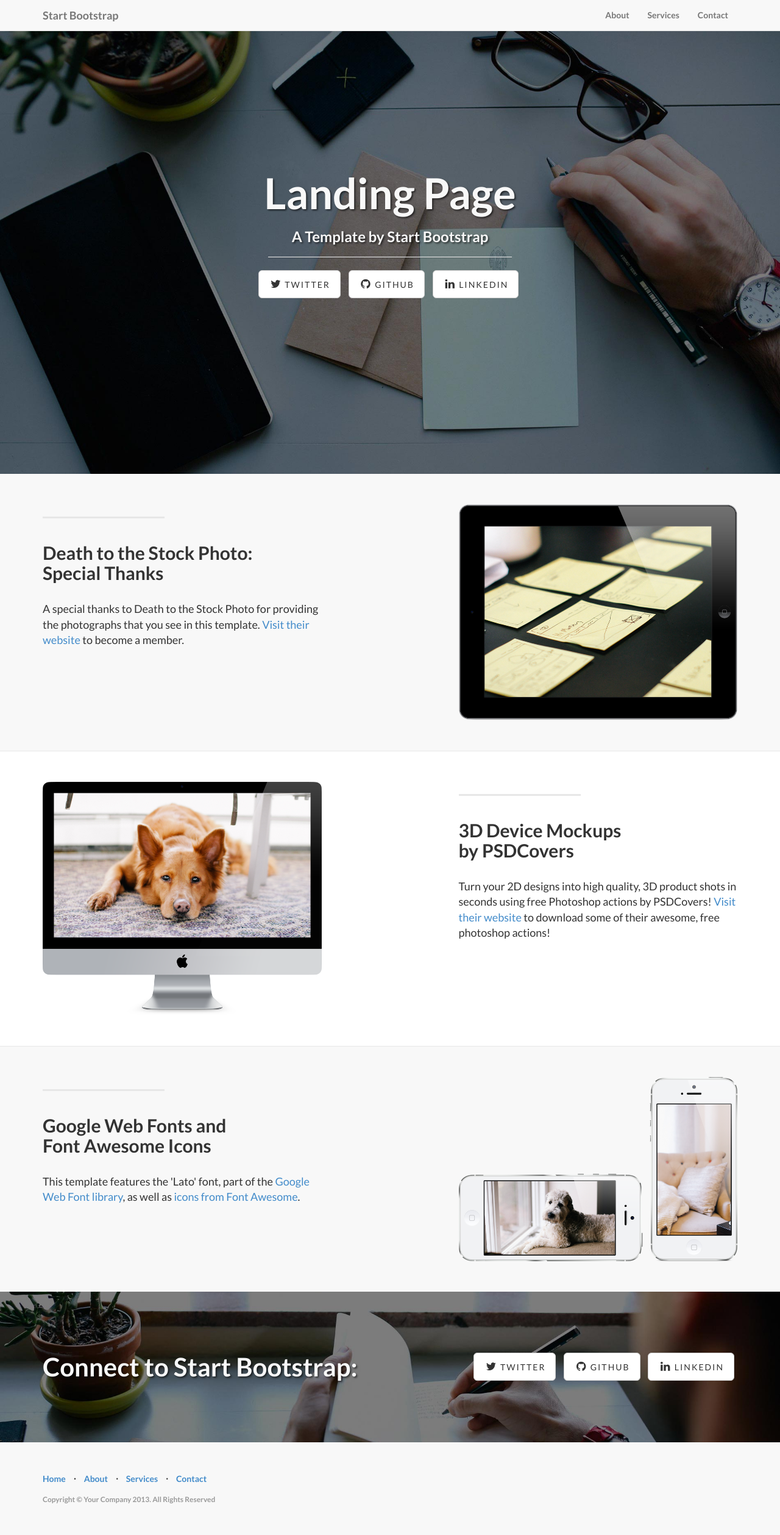
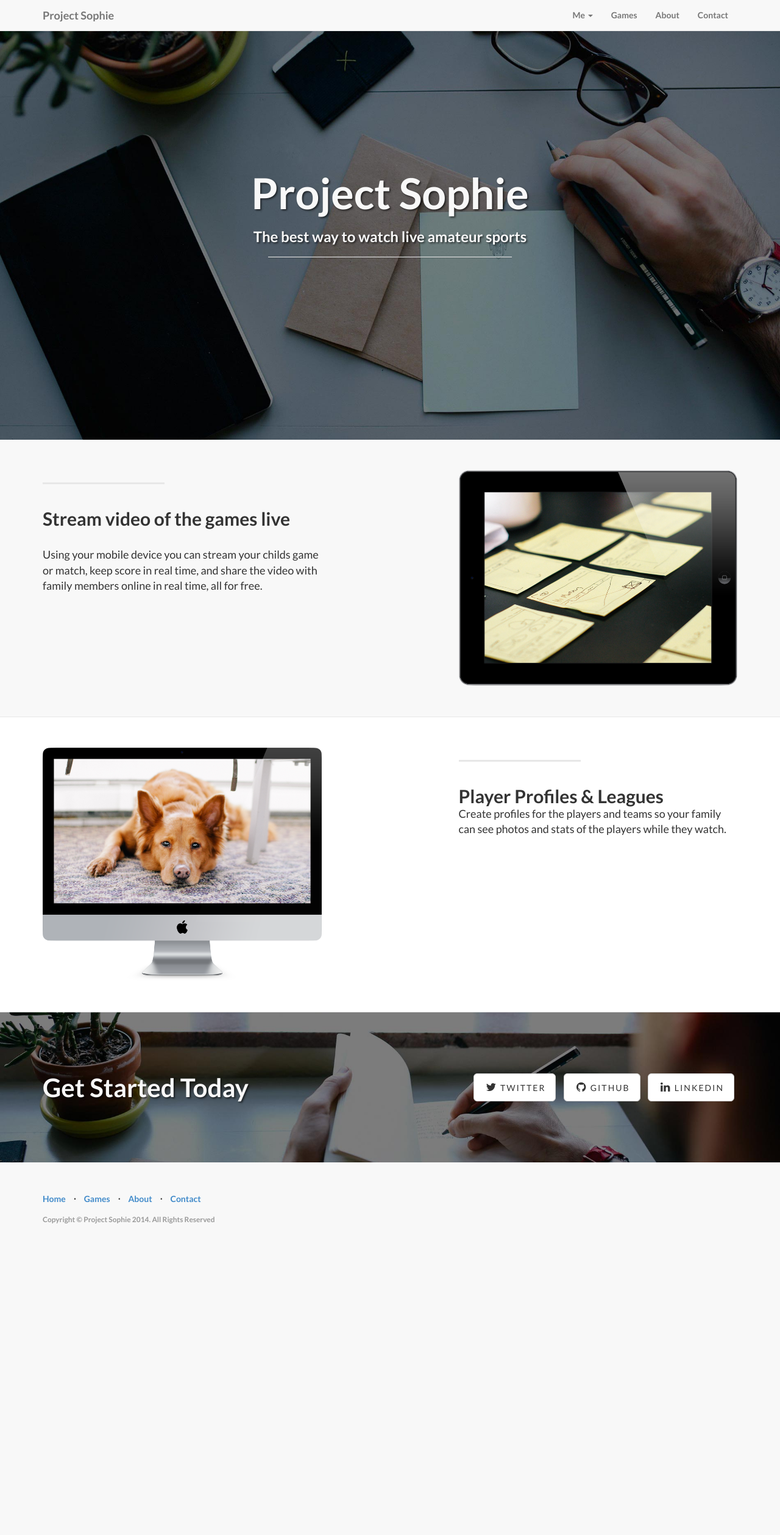
Before and after one commit to lmcdonough/My-Django-Soundcloud, a Django app: a page that uses myfirstapp1/templates/base.html in a window 1280 px wide. Shown: the whole page at 61% size. After the commit the page ends 2006 px from the top, so only its background shows below. Run offline with Django 3.2, Linux system fonts and the light colour scheme; parts of the project's set-up code (start-up, migrations or seed data) failed here and were passed over; some libraries are stand-ins or nearby versions.

Commit message:
created games main page and basic selected game page

```diff
--- a/myfirstapp1/templates/base.html
+++ b/myfirstapp1/templates/base.html
@@ -7,7 +7,7 @@
     <meta name="description" content="">
     <meta name="author" content="">
 
-    <title>Landing Page Template for Bootstrap</title>
+    <title>Project Sophie</title>
 
     <!-- Bootstrap core CSS -->
     <link href="{% static 'css/bootstrap.css' %}" rel="stylesheet">
@@ -32,17 +32,24 @@
                     <span class="icon-bar"></span>
                     <span class="icon-bar"></span>
                 </button>
-                <a class="navbar-brand" href="http://startbootstrap.com">Start Bootstrap</a>
+                <a class="navbar-brand" href="{% url 'home' %}">Project Sophie</a>
             </div>
 
             <!-- Collect the nav links, forms, and other content for toggling -->
             <div class="collapse navbar-collapse navbar-right navbar-ex1-collapse">
                 <ul class="nav navbar-nav">
-                    <li><a href="#about">About</a>
+                    <li><a href="#" class='dropdown-toggle' data-toggle='dropdown'>Me <b class='caret'></b></a>
+						<ul class='dropdown-menu'>
+							<li><a href='#'>My Profile</a></li>
+							<li><a href='#'>My Games</a></li>
+							<li><a href='#'>My Teams</a></li>
+						</ul>
                     </li>
-                    <li><a href="#services">Services</a>
+                    <li><a href="{% url 'games' %}">Games</a>
                     </li>
-                    <li><a href="#contact">Contact</a>
+                    <li><a href="#About">About</a>
+                    </li>
+                    <li><a href="#Contact">Contact</a>
                     </li>
                 </ul>
             </div>
@@ -60,19 +67,19 @@
             <div class="row">
                 <div class="col-lg-12">
                     <ul class="list-inline">
-                        <li><a href="#home">Home</a>
+                        <li><a href="{% url 'home' %}">Home</a>
+                        </li>
+                        <li class="footer-menu-divider">&sdot;</li>
+                        <li><a href="{% url 'games' %}">Games</a>
                         </li>
                         <li class="footer-menu-divider">&sdot;</li>
                         <li><a href="#about">About</a>
                         </li>
                         <li class="footer-menu-divider">&sdot;</li>
-                        <li><a href="#services">Services</a>
-                        </li>
-                        <li class="footer-menu-divider">&sdot;</li>
                         <li><a href="#contact">Contact</a>
                         </li>
                     </ul>
-                    <p class="copyright text-muted small">Copyright &copy; Your Company 2013. All Rights Reserved</p>
+                    <p class="copyright text-muted small">Copyright &copy; Project Sophie 2014. All Rights Reserved</p>
                 </div>
             </div>
         </div>
--- a/myfirstapp1/templates/index.html
+++ b/myfirstapp1/templates/index.html
@@ -10,17 +10,17 @@
             <div class="row">
                 <div class="col-lg-12">
                     <div class="intro-message">
-                        <h1>Landing Page</h1>
-                        <h3>A Template by Start Bootstrap</h3>
+                        <h1>Project Sophie</h1>
+                        <h3>The best way to watch live amateur sports</h3>
                         <hr class="intro-divider">
-                        <ul class="list-inline intro-social-buttons">
+                       <!-- <ul class="list-inline intro-social-buttons">
                             <li><a href="https://twitter.com/SBootstrap" class="btn btn-default btn-lg"><i class="fa fa-twitter fa-fw"></i> <span class="network-name">Twitter</span></a>
                             </li>
                             <li><a href="https://github.com/IronSummitMedia/startbootstrap" class="btn btn-default btn-lg"><i class="fa fa-github fa-fw"></i> <span class="network-name">Github</span></a>
                             </li>
                             <li><a href="#" class="btn btn-default btn-lg"><i class="fa fa-linkedin fa-fw"></i> <span class="network-name">Linkedin</span></a>
                             </li>
-                        </ul>
+                        </ul>-->
                     </div>
                 </div>
             </div>
@@ -39,9 +39,9 @@
                 <div class="col-lg-5 col-sm-6">
                     <hr class="section-heading-spacer">
                     <div class="clearfix"></div>
-                    <h2 class="section-heading">Death to the Stock Photo:
-                        <br>Special Thanks</h2>
-                    <p class="lead">A special thanks to Death to the Stock Photo for providing the photographs that you see in this template. <a target="_blank" href="http://join.deathtothestockphoto.com/">Visit their website</a> to become a member.</p>
+                    <h2 class="section-heading">Stream video of the games live</h2>
+                    <p class="lead">Using your mobile device you can stream your childs game or match, keep score in real time, and share the video with family members
+					online in real time, all for free.</p>
                 </div>
                 <div class="col-lg-5 col-lg-offset-2 col-sm-6">
                     <img class="img-responsive" src="{% static 'img/ipad.png' %}" alt="">
@@ -62,9 +62,9 @@
                 <div class="col-lg-5 col-lg-offset-1 col-sm-push-6  col-sm-6">
                     <hr class="section-heading-spacer">
                     <div class="clearfix"></div>
-                    <h2 class="section-heading">3D Device Mockups
-                        <br>by PSDCovers</h2>
-                    <p class="lead">Turn your 2D designs into high quality, 3D product shots in seconds using free Photoshop actions by PSDCovers! <a target="_blank" href="http://www.psdcovers.com/">Visit their website</a> to download some of their awesome, free photoshop actions!</p>
+                    <h2 class="section-heading">Player Profiles & Leagues
+
+                    <p class="lead">Create profiles for the players and teams so your family can see photos and stats of the players while they watch.</p>
                 </div>
                 <div class="col-lg-5 col-sm-pull-6  col-sm-6">
                     <img class="img-responsive" src="{% static 'img/doge.png' %}" alt="">
@@ -77,9 +77,9 @@
     </div>
     <!-- /.content-section-b -->
 
-    <div class="content-section-a">
+    <!-- <div class="content-section-a">
 
-        <div class="container">
+       <!-- <div class="container">
 
             <div class="row">
                 <div class="col-lg-5 col-sm-6">
@@ -97,7 +97,7 @@
         </div>
         <!-- /.container -->
 
-    </div>
+    <!-- </div>-->
     <!-- /.content-section-a -->
 
     <div class="banner">
@@ -106,7 +106,7 @@
 
             <div class="row">
                 <div class="col-lg-6">
-                    <h2>Connect to Start Bootstrap:</h2>
+                    <h2>Get Started Today</h2>
                 </div>
                 <div class="col-lg-6">
                     <ul class="list-inline banner-social-buttons">
--- a/myfirstapp1/urls.py
+++ b/myfirstapp1/urls.py
@@ -3,5 +3,8 @@ from django.conf.urls import patterns, url
 from myfirstapp1 import views
 
 urlpatterns = patterns('',
-    url(r'^$', views.home, name='home')
+    url(r'^$', views.home, name='home'),
+    url(r'^games$', views.games, name='games'),
+    url(r'^games/selected-game/$', views.selected_game, name='selected_game'),
+
 )
--- a/myfirstapp1/views.py
+++ b/myfirstapp1/views.py
@@ -21,3 +21,14 @@ def custom_404(request):
 
     context = {'error_message': 'this is not the page you are looking for...'}
     return render(request, '404.html', context)
+
+def games(request):
+    context = {'games': 'this is the games page.'}
+
+    return render(request, 'games.html', context)
+
+
+def selected_game(request):
+    context = {'selected_game': 'this is the selected game.'}
+
+    return render(request, 'selected_game.html', context)
```
Also changed, not shown: myfirstapp1/templates/games.html (added, +45 -0 lines), myfirstapp1/templates/selected_game.html (added, +61 -0 lines), 2 other files.
